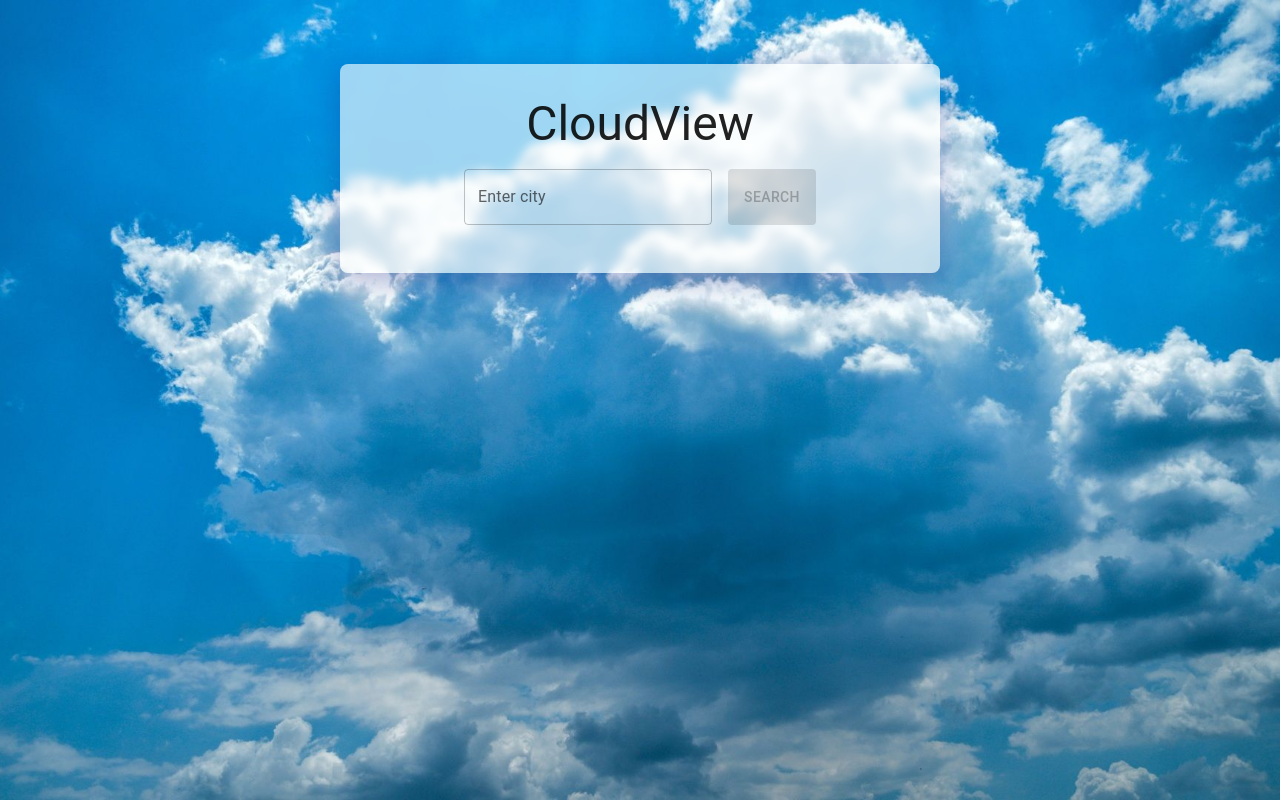
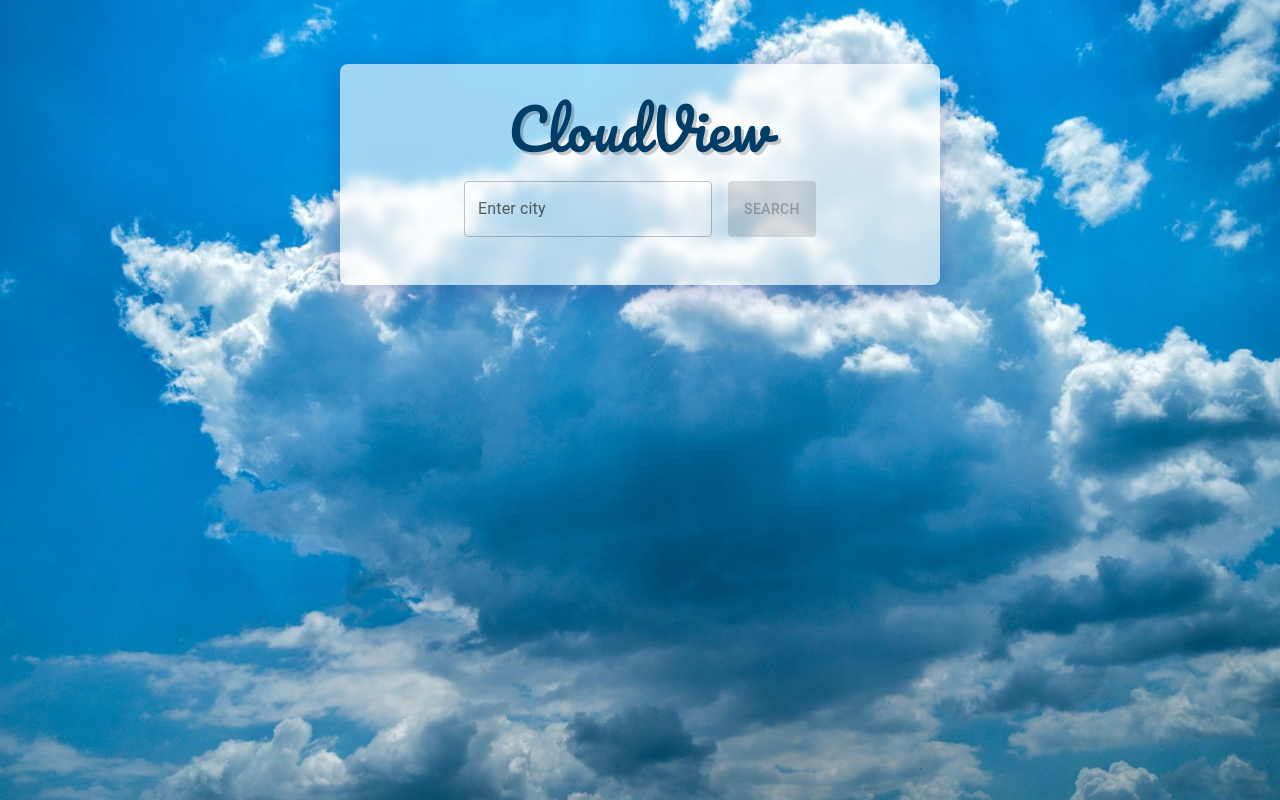
Before and after one commit to AggelosK004/CloudView, a React (Create React App) app: page / in a window 1280 px wide. Built offline with nearby package versions, Linux system fonts and the light colour scheme; no server answers.

Commit message:
Changed the color of the main header as well as the font family

```diff
--- a/public/index.html
+++ b/public/index.html
@@ -10,34 +10,15 @@
       content="Web site created using create-react-app"
     />
     <link rel="apple-touch-icon" href="%PUBLIC_URL%/logo192.png" />
-    <!--
-      manifest.json provides metadata used when your web app is installed on a
-      user's mobile device or desktop. See https://developers.google.com/web/fundamentals/web-app-manifest/
-    -->
     <link rel="manifest" href="%PUBLIC_URL%/manifest.json" />
-    <!--
-      Notice the use of %PUBLIC_URL% in the tags above.
-      It will be replaced with the URL of the `public` folder during the build.
-      Only files inside the `public` folder can be referenced from the HTML.
-
-      Unlike "/favicon.ico" or "favicon.ico", "%PUBLIC_URL%/favicon.ico" will
-      work correctly both with client-side routing and a non-root public URL.
-      Learn how to configure a non-root public URL by running `npm run build`.
-    -->
+    <link
+      href="https://fonts.googleapis.com/css2?family=Great+Vibes&family=Pacifico&family=Sacramento&display=swap"
+      rel="stylesheet"
+    />
     <title>CloudView</title>
   </head>
   <body>
     <noscript>You need to enable JavaScript to run this app.</noscript>
     <div id="root"></div>
-    <!--
-      This HTML file is a template.
-      If you open it directly in the browser, you will see an empty page.
-
-      You can add webfonts, meta tags, or analytics to this file.
-      The build step will place the bundled scripts into the <body> tag.
-
-      To begin the development, run `npm start` or `yarn start`.
-      To create a production bundle, use `npm run build` or `yarn build`.
-    -->
   </body>
 </html>
--- a/src/App.js
+++ b/src/App.js
@@ -1,19 +1,13 @@
 import React from 'react';
 import { Box, Container, Typography, CircularProgress, Alert, Button, CssBaseline } from '@mui/material';
-
-// Components
 import SearchBar from './components/SearchBar';
 import WeatherDisplay from './components/WeatherDisplay';
 import ForecastDisplay from './components/ForecastDisplay';
-
-// Assets
 import weatherBg from './assets/wp11789974.jpg';
-
-// Custom Hooks
 import { useWeather } from './hooks/useWeather';
 
 function App() {
-  // We only need the Weather hook now
+
   const { weatherData, forecastData, loading, error, fetchWeather, fetchForecast, handleClearForecast } = useWeather();
 
   return (
@@ -26,13 +20,19 @@
       backgroundAttachment: 'fixed',
       boxSizing: 'border-box'
     }}>
-
       <CssBaseline />
-
-      {/* Main Glass Card */}
       <Container maxWidth="sm" style={{ marginTop: '2rem', backgroundColor: 'rgba(255, 255, 255, 0.62)', backdropFilter: 'blur(5px)', padding: '2rem', borderRadius: '8px', boxShadow: '0 8px 32px 0 rgba(31, 38, 135, 0.37)' }}>
 
-        <Typography variant="h3" align="center" gutterBottom>CloudView</Typography>
+        <Typography variant="h3" align="center" gutterBottom
+                    sx={{
+                        fontFamily: "'Pacifico', cursive",
+                        fontSize: '3.5rem',
+                        fontWeight: 400,
+                        letterSpacing: '1px',
+                        textShadow: '3px 3px 0px rgba(0,0,0,0.2)',
+                        color: 'rgba(0, 61, 102, 1)',
+                        }}
+                        >CloudView</Typography>
 
         <SearchBar onSubmit={fetchWeather} />
 
--- a/src/components/ForecastDisplay.jsx
+++ b/src/components/ForecastDisplay.jsx
@@ -4,7 +4,6 @@
 export default function ForecastDisplay({ forecast }) {
   if (!forecast) return null;
 
-  // Filter to get only one reading per day (e.g., at 12:00 PM)
   const dailyForecasts = forecast.list.filter(reading =>
     reading.dt_txt.includes("12:00:00")
   );
--- a/src/components/SearchBar.jsx
+++ b/src/components/SearchBar.jsx
@@ -1,4 +1,3 @@
-// 1. IMPORTS
 import { useState } from 'react';
 import { TextField, Button, Box } from '@mui/material';
 
@@ -6,10 +5,8 @@
 
   const [city, setCity] = useState('');
 
-  // --- INPUT VALIDATION ---
   const handleInputChange = (e) => {
     const inputValue = e.target.value;
-    // Only allow English letters and spaces
     const regex = /^[a-zA-Z\s]*$/;
 
     if (regex.test(inputValue)) {
@@ -18,13 +15,11 @@
   };
 
   const handleSearch = () => {
-    // Double check: prevent searching if it's just spaces
     if (city.trim() !== '') {
       onSubmit(city);
     }
   };
   const handleKeyDown = (e) => {
-    // Check if the specific key pressed was "Enter"
     if (e.key === 'Enter') {
       handleSearch();
     }
@@ -45,7 +40,6 @@
         <Button
           variant="contained"
           onClick={handleSearch}
-          // 👇 NEW: Disable button if text is empty or just spaces
           disabled={city.trim() === ''}
         >
           Search
--- a/src/components/WeatherDisplay.jsx
+++ b/src/components/WeatherDisplay.jsx
@@ -19,7 +19,6 @@
             gap={2}
         >
 
-            {/* City Name */}
             <Typography
                 variant="h4"
                 sx={{
@@ -31,12 +30,10 @@
                 {weather.name}
             </Typography>
 
-            {/* Temperature */}
             <Typography variant="h5" sx={{ whiteSpace: 'nowrap' }}>
                 {Math.round(weather.main.temp)} °C
             </Typography>
 
-            {/* Weather Icon */}
             <img src={iconUrl} alt={weather.weather[0].description} />
 
         </Box>
--- a/src/hooks/useWeather.js
+++ b/src/hooks/useWeather.js
@@ -1,4 +1,3 @@
-// src/hooks/useWeather.js
 import { useState } from 'react';
 import { getWeather, getForecast } from '../services/WeatherService';
 
@@ -12,7 +11,7 @@
     setLoading(true);
     setError(null);
     setWeatherData(null);
-    setForecastData(null); // Clear old forecast
+    setForecastData(null);
 
     try {
       const data = await getWeather(city);
```
Also changed, not shown: src/services/WeatherService.jsx (+0 -9 lines).
